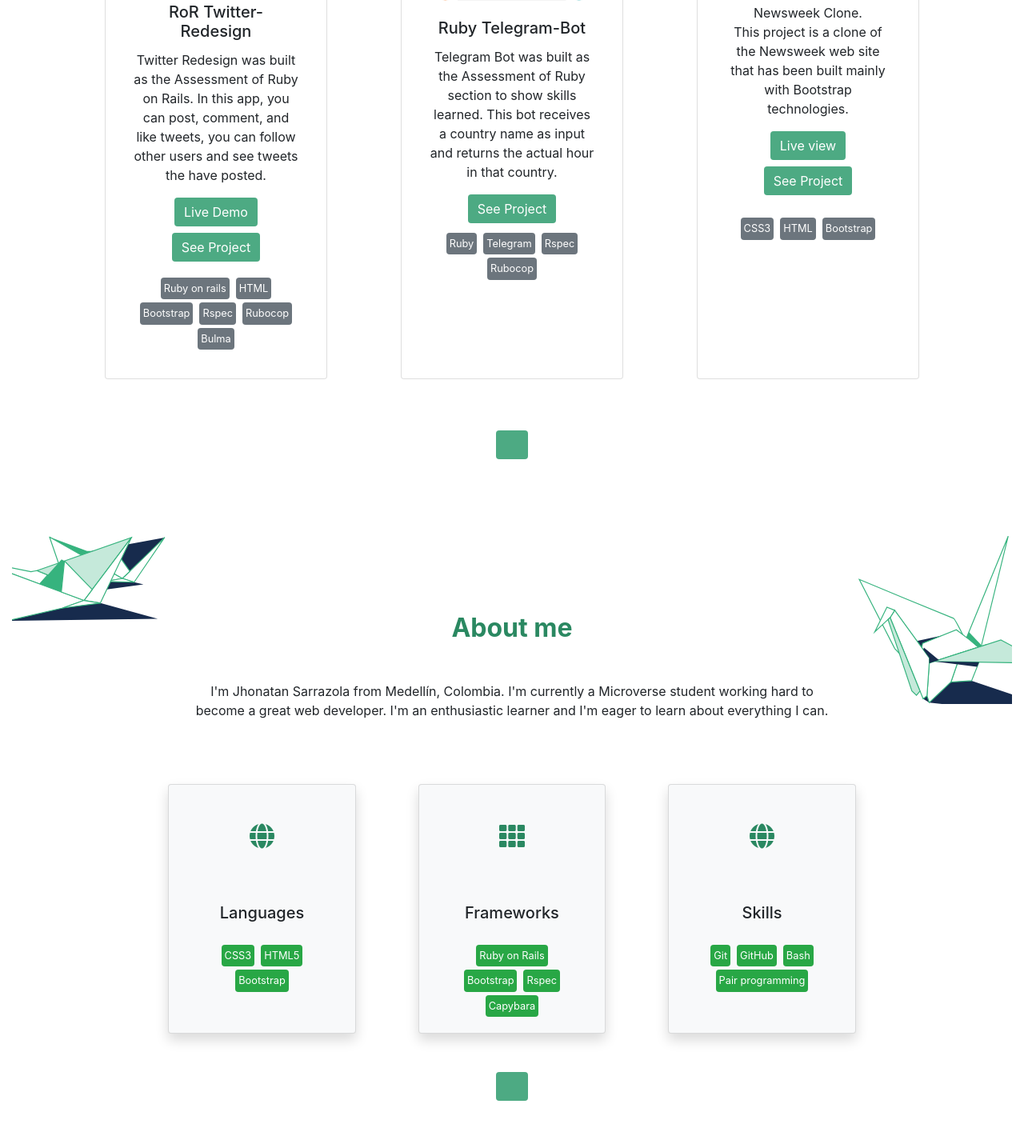
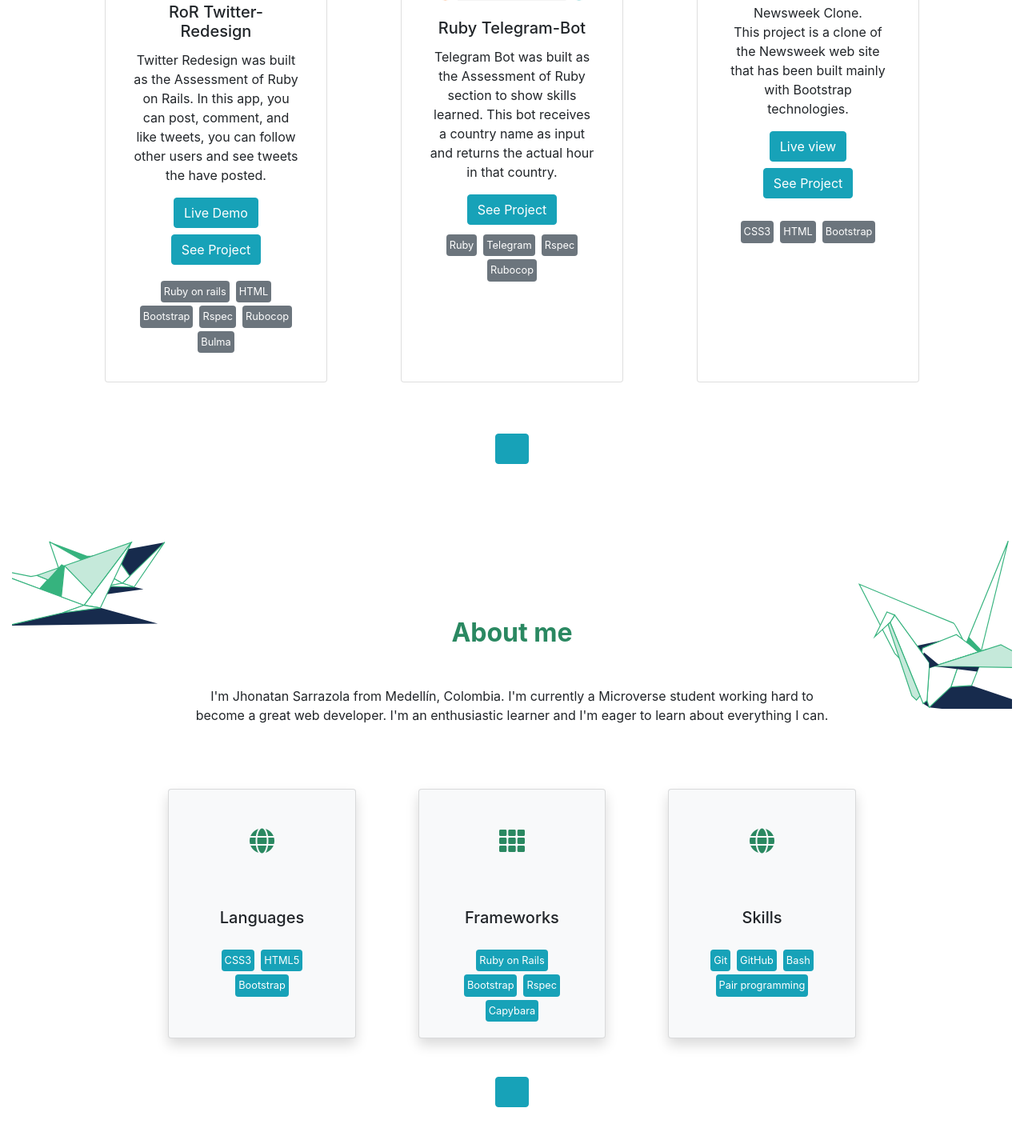
Before and after one commit to Jhonatanssal/jssarrazolaa.github.io, a plain HTML site: page index.html in a window 1280 px wide. Shown: the part 1173-2608 px from the top of the page at 80% size. Drawn offline with nearby package versions, Linux system fonts and the light colour scheme.

Commit message:
fix btns

```diff
--- a/index.html
+++ b/index.html
@@ -45,7 +45,7 @@
             </div>
 
             <div>
-              <a href="#portfolio"><i class="fas fa-arrow-down btn text-white bg-green rounded mt-5"></i></a>
+              <a href="#portfolio"><i class="fas fa-arrow-down btn btn-info rounded mt-5"></i></a>
             </div>
 
         </div>
@@ -238,8 +238,8 @@
                 <h5 class="card-title">RoR Twitter-Redesign</h5>
                 <p class="card-text">Twitter Redesign was built as the Assessment of Ruby on Rails. In this app, you can post, comment, and like tweets, you can follow other users and see tweets the have posted.</p>
                 <p>
-                  <a href="https://glacial-meadow-24172.herokuapp.com/" class="btn text-white bg-green mb-2" target="blank_">Live Demo</a>
-                  <a href="https://github.com/jssarrazolaa/Twitter-RoR" class="btn text-white bg-green" target="blank_">See Project</a>
+                  <a href="https://glacial-meadow-24172.herokuapp.com/" class="btn btn-info mb-2" target="blank_">Live Demo</a>
+                  <a href="https://github.com/jssarrazolaa/Twitter-RoR" class="btn btn-info" target="blank_">See Project</a>
                 </p>
                 <div>
                   <p class="d-flex flex-wrap justify-content-center"><small class="mx-1 p-1 bg-secondary mt-1 text-white rounded">Ruby on rails</small><br><small class="mx-1 p-1 bg-secondary mt-1 text-white rounded">HTML</small><small class="mx-1 p-1 bg-secondary mt-1 text-white rounded">Bootstrap</small><small class="mx-1 p-1 bg-secondary mt-1 text-white rounded">Rspec</small><small class="mx-1 p-1 bg-secondary mt-1 text-white rounded">Rubocop</small><small class="mx-1 p-1 bg-secondary mt-1 text-white rounded">Bulma</small></p>
@@ -253,7 +253,7 @@
                 <h5 class="card-title">Ruby Telegram-Bot</h5>
                 <p class="card-text">Telegram Bot was built as the Assessment of Ruby section to show skills learned.
                 This bot receives a country name as input and returns the actual hour in that country.</p>
-                <a href="https://github.com/jssarrazolaa/Telegram-Bot" class="btn text-white bg-green mb-2" target="blank_">See Project</a>
+                <a href="https://github.com/jssarrazolaa/Telegram-Bot" class="btn btn-info mb-2" target="blank_">See Project</a>
                 <div>
                   <p class="d-flex flex-wrap justify-content-center"><small class="mx-1 p-1 bg-secondary mt-1 text-white rounded">Ruby</small><small class="mx-1 p-1 bg-secondary mt-1 text-white rounded">Telegram</small><small class="mx-1 p-1 bg-secondary mt-1 text-white rounded">Rspec</small><small class="mx-1 p-1 bg-secondary mt-1 text-white rounded">Rubocop</small></p>
                 </div>
@@ -266,8 +266,8 @@
                 <h5 class="card-title">Newsweek site clone</h5>
                 <p class="card-text">Newsweek Clone. <br>This project is a clone of the Newsweek web site that has been built mainly with Bootstrap technologies.</p>
                 <p>
-                  <a class="btn text-white bg-green mb-2" href="https://jssarrazolaa.github.io/Bootstrap-Project/" target="blank_">Live view</a>
-                  <a href="https://github.com/jssarrazolaa/Bootstrap-Project" target="blank_" class="btn text-white bg-green mb-2">See Project</a>
+                  <a class="btn btn-info mb-2" href="https://jssarrazolaa.github.io/Bootstrap-Project/" target="blank_">Live view</a>
+                  <a href="https://github.com/jssarrazolaa/Bootstrap-Project" target="blank_" class="btn btn-info mb-2">See Project</a>
                 </p>
                 <div>
                   <p class="d-flex flex-wrap justify-content-center"><small class="mx-1 p-1 bg-secondary mt-1 text-white rounded">CSS3</small><small class="mx-1 p-1 bg-secondary mt-1 text-white rounded">HTML</small><small class="mx-1 p-1 bg-secondary mt-1 text-white rounded">Bootstrap</small></p>
@@ -278,7 +278,7 @@
           </div>
 
           <div>
-            <a href="#about"><i class="fas fa-arrow-down btn text-white bg-green rounded mt-5"></i></a>
+            <a href="#about"><i class="fas fa-arrow-down btn btn-info rounded mt-5"></i></a>
           </div>
 
         </div>
@@ -378,7 +378,7 @@
             <i class="fas fa-globe fa-2x m-5 color-dark-green"></i>
             <div class="card-body">
               <h5 class="card-title mb-4">Languages</h5>
-              <div class="d-flex flex-wrap justify-content-center"><small class="mx-1 p-1 bg-success mt-1 text-white rounded">CSS3</small><small class="mx-1 p-1 bg-success mt-1 text-white rounded">HTML5</small><small class="mx-1 p-1 bg-success mt-1 text-white rounded">Bootstrap</small></div>
+              <div class="d-flex flex-wrap justify-content-center"><small class="mx-1 p-1 bg-info mt-1 text-white rounded">CSS3</small><small class="mx-1 p-1 bg-info mt-1 text-white rounded">HTML5</small><small class="mx-1 p-1 bg-info mt-1 text-white rounded">Bootstrap</small></div>
             </div>
           </div>
 
@@ -386,7 +386,7 @@
             <i class="fas fa-th fa-2x m-5 color-dark-green"></i>
             <div class="card-body">
               <h5 class="card-title mb-4">Frameworks</h5>
-              <div class="d-flex flex-wrap justify-content-center"><small class="mx-1 p-1 bg-success mt-1 text-white rounded">Ruby on Rails</small><br><small class="mx-1 p-1 bg-success mt-1 text-white rounded">Bootstrap</small><small class="mx-1 p-1 bg-success mt-1 text-white rounded">Rspec</small><br><small class="mx-1 p-1 bg-success mt-1 text-white rounded">Capybara</small></div>
+              <div class="d-flex flex-wrap justify-content-center"><small class="mx-1 p-1 bg-info mt-1 text-white rounded">Ruby on Rails</small><br><small class="mx-1 p-1 bg-info mt-1 text-white rounded">Bootstrap</small><small class="mx-1 p-1 bg-info mt-1 text-white rounded">Rspec</small><br><small class="mx-1 p-1 bg-info mt-1 text-white rounded">Capybara</small></div>
             </div>
           </div>
 
@@ -394,14 +394,14 @@
             <i class="fas fa-globe fa-2x m-5 color-dark-green"></i>
             <div class="card-body">
               <h5 class="card-title mb-4">Skills</h5>
-              <div class="d-flex flex-wrap justify-content-center"><small class="mx-1 p-1 bg-success mt-1 text-white rounded">Git</small><small class="mx-1 p-1 bg-success mt-1 text-white rounded">GitHub</small><small class="mx-1 p-1 bg-success mt-1 text-white rounded">Bash</small><br><small class="mx-1 p-1 bg-success mt-1 text-white rounded">Pair programming</small></div>
+              <div class="d-flex flex-wrap justify-content-center"><small class="mx-1 p-1 bg-info mt-1 text-white rounded">Git</small><small class="mx-1 p-1 bg-info mt-1 text-white rounded">GitHub</small><small class="mx-1 p-1 bg-info mt-1 text-white rounded">Bash</small><br><small class="mx-1 p-1 bg-info mt-1 text-white rounded">Pair programming</small></div>
             </div>
           </div>
 
         </div>
 
         <div>
-          <a href="#contact"><i class="fas fa-arrow-down btn text-white bg-green rounded my-5"></i></a>
+          <a href="#contact"><i class="fas fa-arrow-down btn btn-info rounded my-5"></i></a>
         </div>
 
       </div>
```
